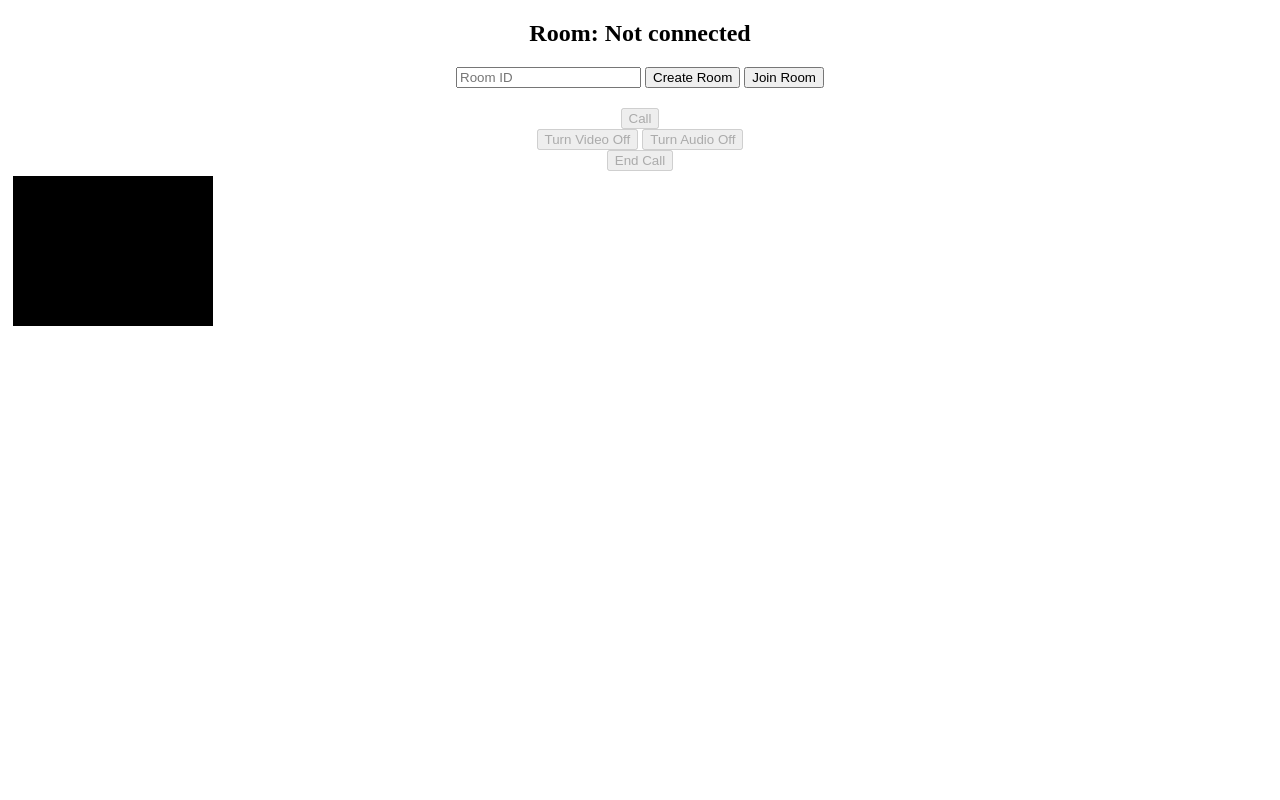
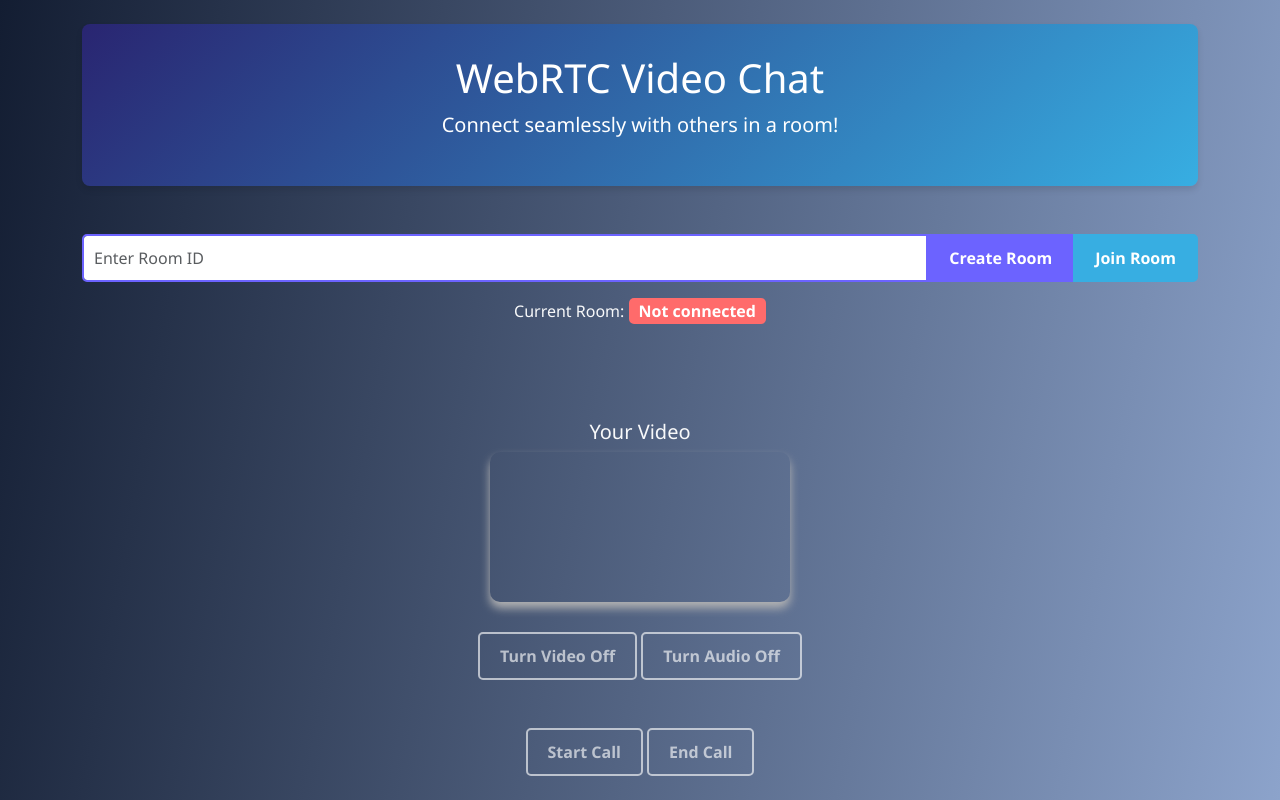
Before and after one commit to pixelcaliber/hype, a plain HTML site: page index.html in a window 1280 px wide. Drawn offline with nearby package versions, Linux system fonts and the light colour scheme; no server answers.

Commit message:
Add files via upload

```diff
--- a/index.html
+++ b/index.html
@@ -4,29 +4,55 @@
     <meta charset="UTF-8">
     <meta name="viewport" content="width=device-width, initial-scale=1.0">
     <title>WebRTC Video Chat</title>
-    <link rel="stylesheet" href="styles.css">
+    <!-- Bootstrap CSS -->
+    <link href="https://cdn.jsdelivr.net/npm/bootstrap@5.3.0-alpha3/dist/css/bootstrap.min.css" rel="stylesheet">
+    <!-- Custom CSS -->
+    <link rel="stylesheet" href="./styles/styles.css">
 </head>
 <body>
-    <div class="container">
-        <h2>Room: <span id="roomIdDisplay">Not connected</span></h2>
-        <input id="roomId" placeholder="Room ID" />
-        <button id="createRoomButton">Create Room</button>
-        <button id="joinRoomButton">Join Room</button>
+    <div class="container my-4">
+        <!-- Header Section -->
+        <div class="video-chat-header text-center">
+            <h1>WebRTC Video Chat</h1>
+            <p class="lead">Connect seamlessly with others in a room!</p>
+        </div>
 
-        <div id="videosContainer"></div>
-        <button id="callButton" disabled> Call</button>
-        <div class="media-controls">
-            <button id="toggleVideo" disabled>Turn Video Off</button>
-            <button id="toggleAudio" disabled>Turn Audio Off</button>
+        <!-- Room Controls -->
+        <div class="room-controls mt-5">
+            <div class="input-group">
+                <input id="roomId" class="form-control input-room" type="text" placeholder="Enter Room ID" />
+                <button id="createRoomButton" class="btn btn-create-room">Create Room</button>
+                <button id="joinRoomButton" class="btn btn-join-room">Join Room</button>
+            </div>
+            <p class="mt-3 text-center">
+                Current Room: <span id="roomIdDisplay" class="badge bg-room-status">Not connected</span>
+            </p>
         </div>
-        <button id="hangupCall" class="hidden" disabled>End Call</button>
 
-    </div>
-    <div class="video-container"></div>
-    <video id="localVideo" autoplay muted playsinline></video>
+        <!-- Video Section -->
+        <div id="videosContainer" class="video-container mt-5"></div>
+        <!-- Local Video Preview -->
+        <div class="text-center local-video mt-5">
+            <h5>Your Video</h5>
+            <video id="localVideo" class="video-preview" autoplay muted playsinline></video>
+        </div>
+         <!-- Media Controls -->
+         <div class="text-center media-controls mt-4">
+            <button id="toggleVideo" class="btn btn-media-control" disabled>Turn Video Off</button>
+            <button id="toggleAudio" class="btn btn-media-control" disabled>Turn Audio Off</button>
+        </div>
+        <!-- Call Controls -->
+        <div class="text-center call-controls mt-5">
+            <button id="callButton" class="btn btn-call" disabled>Start Call</button>
+            <button id="hangupCall" class="btn btn-hangup hidden" disabled>End Call</button>
+        </div>
     </div>
 
+    <!-- Bootstrap JS -->
+    <script src="https://cdn.jsdelivr.net/npm/bootstrap@5.3.0-alpha3/dist/js/bootstrap.bundle.min.js"></script>
+    <!-- Socket.IO -->
     <script src="https://cdn.socket.io/4.5.4/socket.io.min.js"></script>
+    <!-- Main JavaScript -->
     <script type="module" src="js/main.js"></script>
 </body>
 </html>
--- /dev/null
+++ b/styles/styles.css
@@ -0,0 +1,120 @@
+/* General Styles */
+body {
+    background: linear-gradient(100deg, #131d32, #8ca3cb); /* Blue Gradient Background */
+    color: #f8f9fa;
+    font-family: 'Segoe UI', Tahoma, 'Ubuntu', Geneva, Verdana, sans-serif;
+    margin: 0;
+    padding: 0;
+}
+
+/* Header Section */
+.video-chat-header {
+    background: linear-gradient(135deg, #292571, #37aee2); /* Gradient Title Background */
+    color: white;
+    padding: 30px;
+    border-radius: 8px;
+    box-shadow: 0 4px 6px rgba(0, 0, 0, 0.1);
+}
+
+/* Input and Buttons */
+.input-room {
+    border: 2px solid #6c63ff;
+    border-radius: 5px;
+    padding: 10px;
+    background-color: #ffffff;
+    color: #333;
+    transition: all 0.3s;
+}
+
+.input-room:focus {
+    outline: none;
+    box-shadow: 0 0 10px rgba(108, 99, 255, 0.7);
+    border-color: #6c63ff;
+}
+
+.btn {
+    border-radius: 5px;
+    padding: 10px 20px;
+    font-weight: bold;
+    transition: all 0.3s ease;
+}
+
+.btn-create-room {
+    background: #6c63ff;
+    color: white;
+    border: 2px solid #6c63ff;
+}
+
+.btn-create-room:hover {
+    background: white;
+    color: #6c63ff;
+}
+
+.btn-join-room {
+    background: #37aee2;
+    color: white;
+    border: 2px solid #37aee2;
+}
+
+.btn-join-room:hover {
+    background: white;
+    color: #37aee2;
+}
+
+.btn-call {
+    background: #28a745;
+    color: white;
+    border: 2px solid #28a745;
+}
+
+.btn-call:hover {
+    background: white;
+    color: #28a745;
+}
+
+.btn-hangup {
+    background: #dc3545;
+    color: white;
+    border: 2px solid #dc3545;
+}
+
+.btn-hangup:hover {
+    background: white;
+    color: #dc3545;
+}
+
+.btn-media-control {
+    background: #6c757d;
+    color: white;
+    border: 2px solid #6c757d;
+}
+
+.btn-media-control:hover {
+    background: white;
+    color: #6c757d;
+}
+
+/* Room Status Badge */
+.bg-room-status {
+    background-color: #ff6b6b;
+    color: white;
+    padding: 5px 10px;
+    font-size: 1rem;
+    border-radius: 5px;
+}
+
+/* Video Section */
+.video-container {
+    display: flex;
+    flex-wrap: wrap;
+    justify-content: center;
+    gap: 20px;
+    margin-top: 20px;
+}
+
+.video-preview {
+    border-radius: 10px;
+    box-shadow: 0 6px 10px rgba(180, 180, 180, 0.998);
+    max-width: 300px;
+    width: 100%;
+}
```
